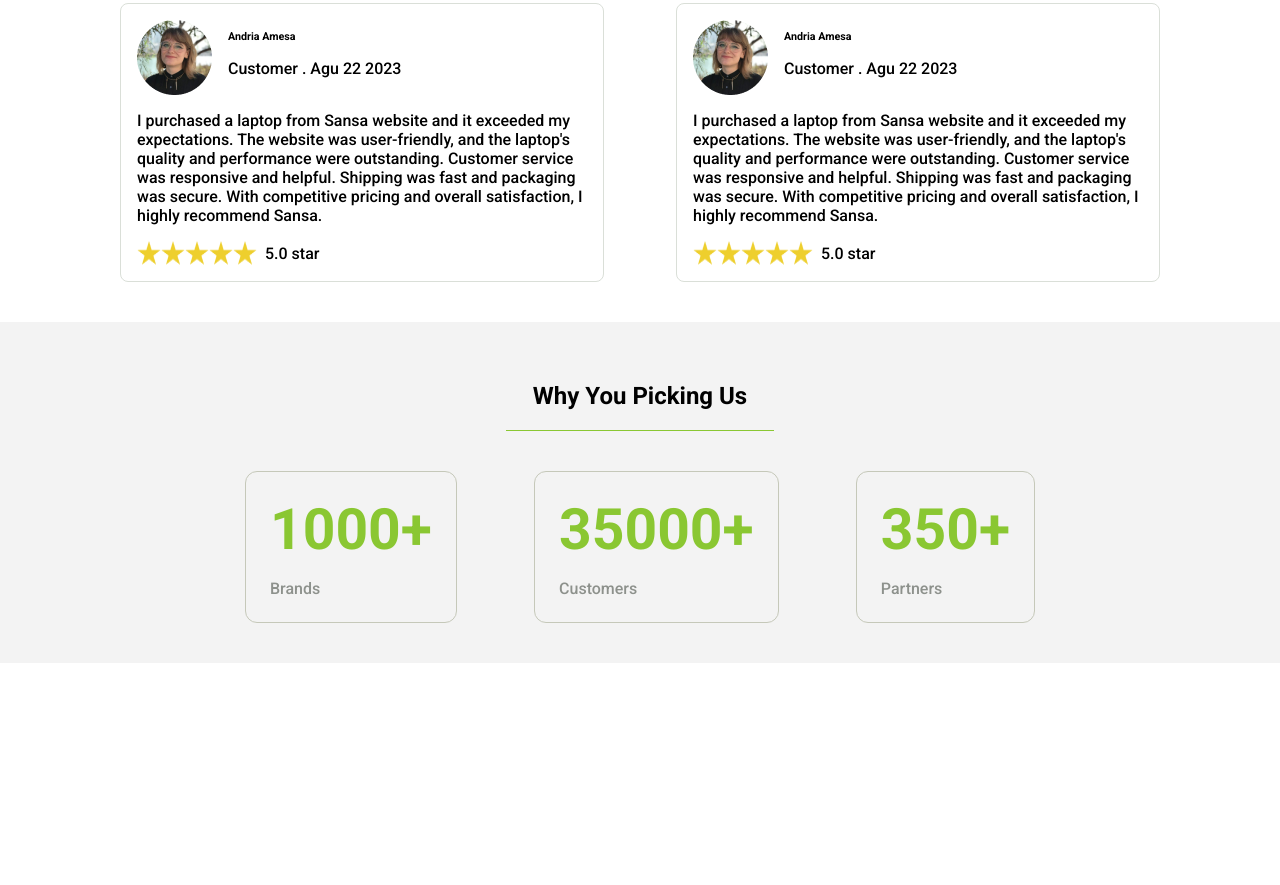
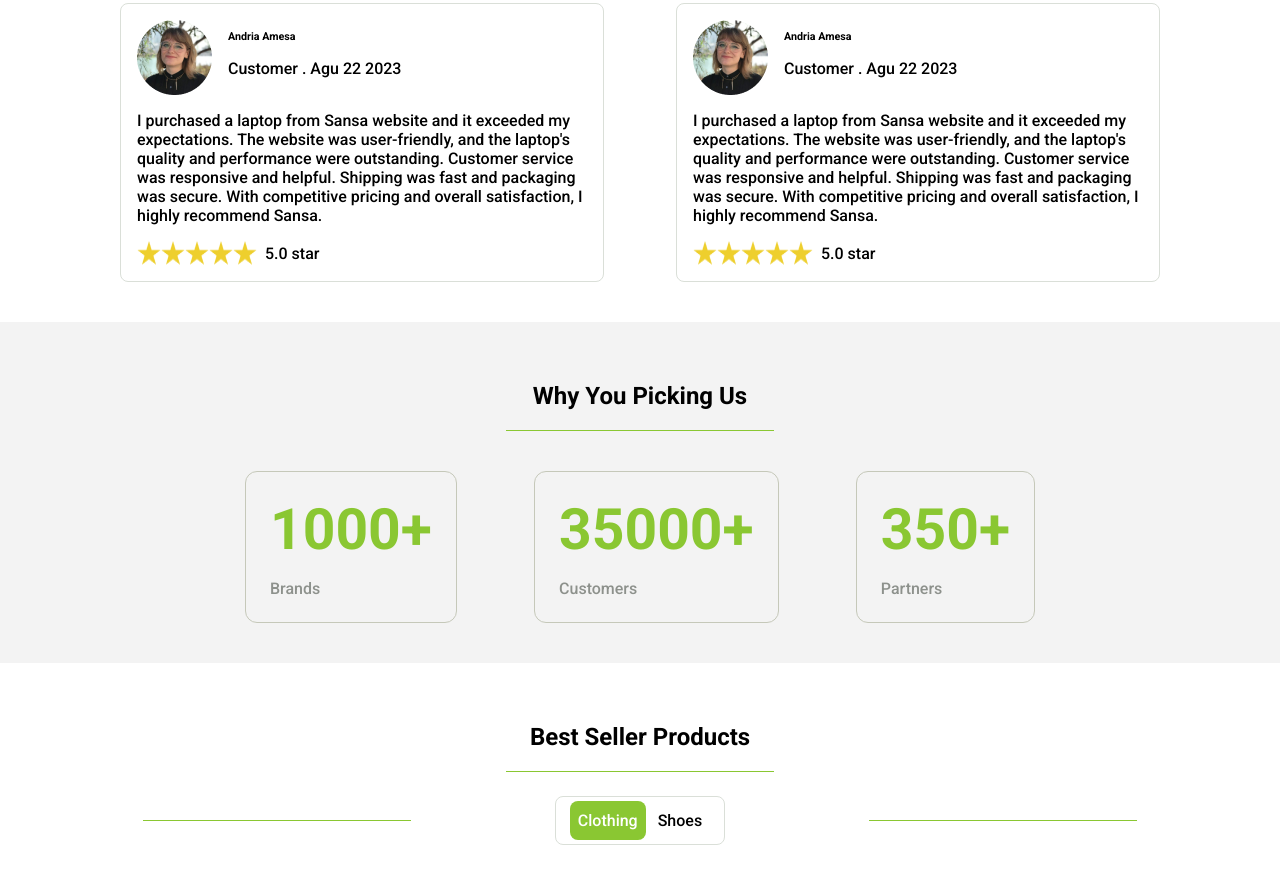
Before and after one commit to AndrewSavchuk98/Sansa, a plain HTML site: page Desktop/Samsa/index.html in a window 1280 px wide. Shown: the part 1397-2282 px from the top of the page. Before the commit the page ends 2060 px from the top, so only its background shows below. Drawn offline with Linux system fonts and the light colour scheme.

Commit message:
add section 5

```diff
--- a/Desktop/Samsa/index.html
+++ b/Desktop/Samsa/index.html
@@ -11,6 +11,7 @@
     <link rel="stylesheet" href="styles/section2.css">
     <link rel="stylesheet" href="styles/section3.css">
     <link rel="stylesheet" href="styles/section4.css">
+    <link rel="stylesheet" href="styles/section5.css">
     <!-- fonts -->
     <link rel="preconnect" href="https://fonts.googleapis.com">
     <link rel="preconnect" href="https://fonts.gstatic.com" crossorigin>
@@ -158,6 +159,27 @@
 
     </section>
 
+    <section  class="section_5">
+        <h2>Best Seller Products</h2>
+        <div class="item-section"></div>
+        <div class="spacing"></div>
+
+        <div class="buttons-container">
+            <div class="item-section"></div>
+            <div class="btn-group">
+                <!-- <a class="clothes" href="">Clothing</a>
+                <a class="shoes" href="">Shoes</a> -->
+                <input type="radio" name="switch" id="clothes" checked>
+                <label for="clothes">Clothing</label>
+                <input type="radio" name="switch" id="shoes">
+                <label for="shoes">Shoes</label>
+
+
+            </div>
+            <div class="item-section"></div>
+        </div>
+    </section>
+
 </body>
 
 </html>
--- /dev/null
+++ b/Desktop/Samsa/styles/section5.css
@@ -0,0 +1,36 @@
+.section_5{
+    text-align: center;
+    margin: auto;
+    padding: 40px 0;
+}
+
+.buttons-container{
+    display: flex;
+    align-items: center;
+    justify-content: center;
+}
+.spacing{
+    width: auto;
+    height: 24px;
+}
+.btn-group{
+    border-radius: 8px;
+    padding: 14px;
+    border: 1px solid #DADFD8;
+}
+
+.btn-group input{
+    display: none;
+}
+
+.btn-group label{
+    padding: 10px 8px;
+    border-radius: 8px;
+    cursor: pointer;
+    transition: background-color 0.2s ease;
+}
+
+.btn-group input:checked + label {
+    background-color: #8AC732;
+    color: white;
+}
```
